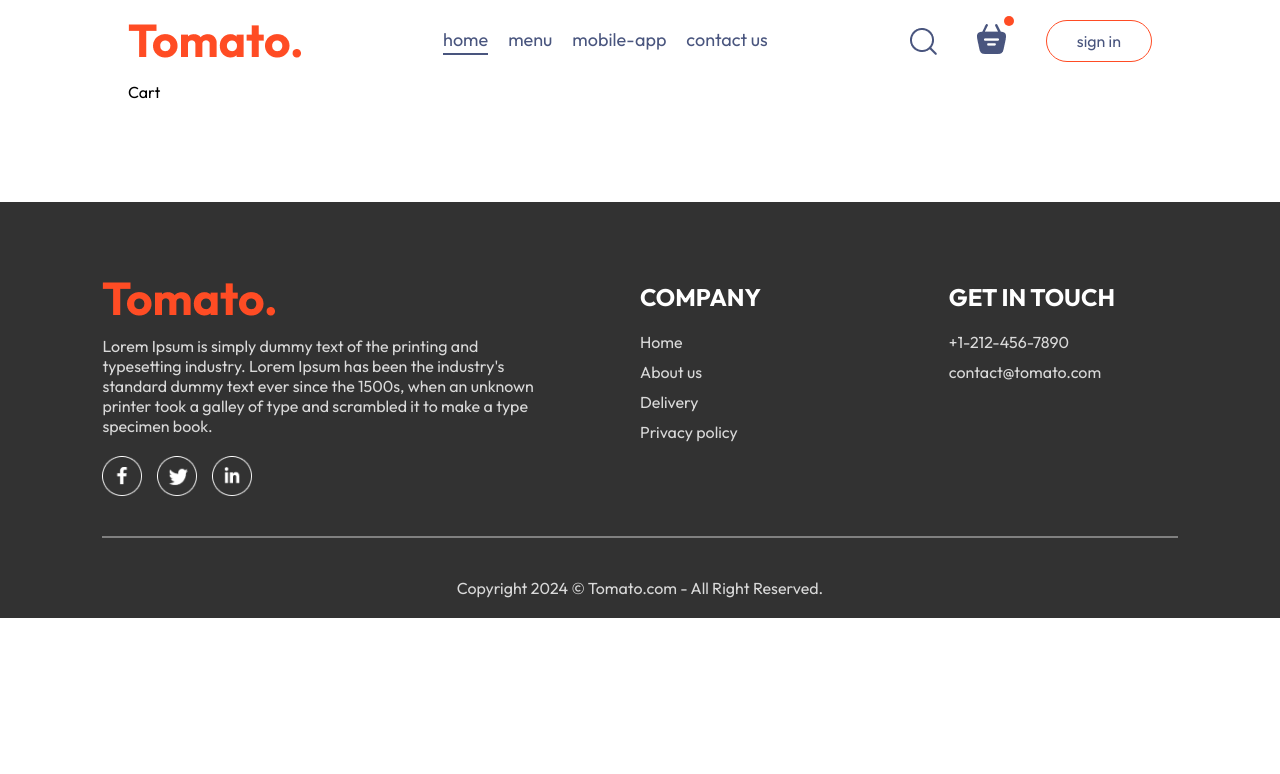
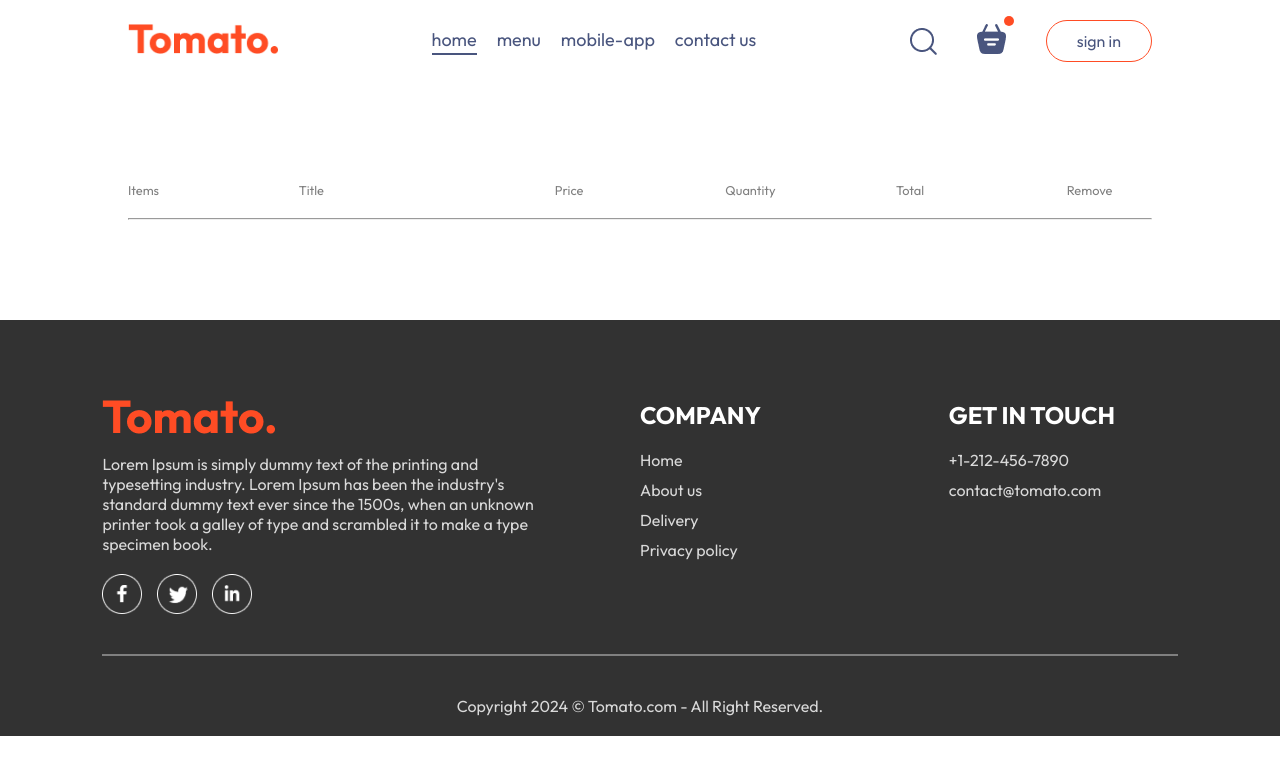
Before and after one commit to Dharamvirr/Food-Delivery-Web-App, a React (Vite) app in the folder frontend/: page /cart in a window 1280 px wide. Shown: the top 774 px of the page. Built offline with nearby package versions, Linux system fonts and the light colour scheme.

Commit message:
basic structure of cart page added working on css

```diff
--- a/frontend/src/components/Navbar/Navbar.jsx
+++ b/frontend/src/components/Navbar/Navbar.jsx
@@ -8,7 +8,7 @@
 
     return (
     <div className='navbar'>
-        <img src={assets.logo} alt="" />
+      <Link to='/'>  <img src={assets.logo} alt="" className="logo" /> </Link>
         <ul className="navbar-menu">
             <Link  to='/' onClick={()=>setMenu("home")} className={menu==="home"?"active":""}>home</Link>
             <a href='#explore-menu' onClick={()=>setMenu("menu")} className={menu==="menu"?"active":""}>menu</a>
@@ -18,7 +18,7 @@
         <div className="navbar-right">
             <img src={assets.search_icon} alt="" />
             <div className="navbar-search-icon">
-                <img src={assets.basket_icon} alt="" />
+              <Link to='/cart'> <img src={assets.basket_icon} alt="" /></Link>
                 <div className="dot"></div>
             </div>
             <button onClick={() => setShowLogin(true)}>sign in</button>
--- a/frontend/src/pages/Cart/Cart.css
+++ b/frontend/src/pages/Cart/Cart.css
@@ -0,0 +1,20 @@
+.cart {
+    margin: 100px 0px;
+}
+
+
+
+.cart-items-title {
+    display: grid;
+    grid-template-columns: 1fr 1.5fr 1fr 1fr 1fr 0.5fr;
+    align-items: center;
+    color: grey;
+    font-size: max(1vw, 12px);
+}
+.cart-items-item {
+    margin: 10px 0px;
+    color: black;
+}
+.cart-items-item img {
+    width: 50px;
+}
--- a/frontend/src/pages/Cart/Cart.jsx
+++ b/frontend/src/pages/Cart/Cart.jsx
@@ -1,9 +1,45 @@
-import React from 'react'
-import './Cart.css'
+import React, { useContext } from 'react';
+import './Cart.css';
+import { StoreContext } from '../../context/StoreContext';
+
 const Cart = () => {
+  const { cartItems, food_list, removeFromCart, getTotalCartAmount, url } = useContext(StoreContext);
+
   return (
-    <div>Cart</div>
-  )
-}
+    <div className='cart'>
+      <div className="cart-items">
+        <div className="cart-items-title">
+          <p>Items</p>
+          <p>Title</p>
+          <p>Price</p>
+          <p>Quantity</p>
+          <p>Total</p>
+          <p>Remove</p>
+        </div>
+        <br />
+        <hr />
 
-export default Cart
+        {food_list.map((item, index) => {
+          if (cartItems[item._id] > 0) {
+            return (
+              <div key={item._id}>
+                <div className="cart-items-title cart-items-item">
+                  <img src={url + "/images/" + item.image} alt={item.name} />
+                  <p>{item.name}</p>
+                  <p>{item.price}</p>
+                  <p>{cartItems[item._id]}</p>
+                  <p>{item.price * cartItems[item._id]}</p>
+                  <p className='cart-items-remove-icon' onClick={() => removeFromCart(item._id)}>x</p>
+                </div>
+                <hr />
+              </div>
+            );
+          }
+          return null;
+        })}
+      </div>
+    </div>
+  );
+};
+
+export default Cart;
```
